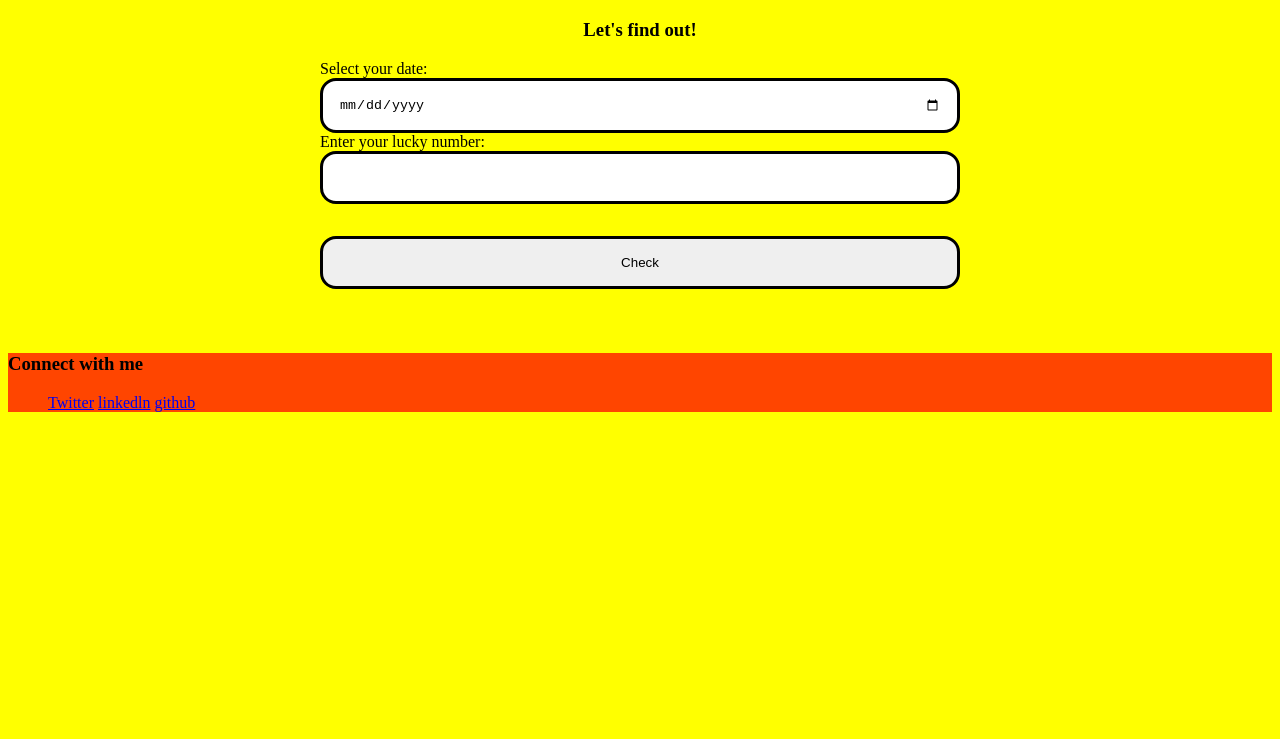
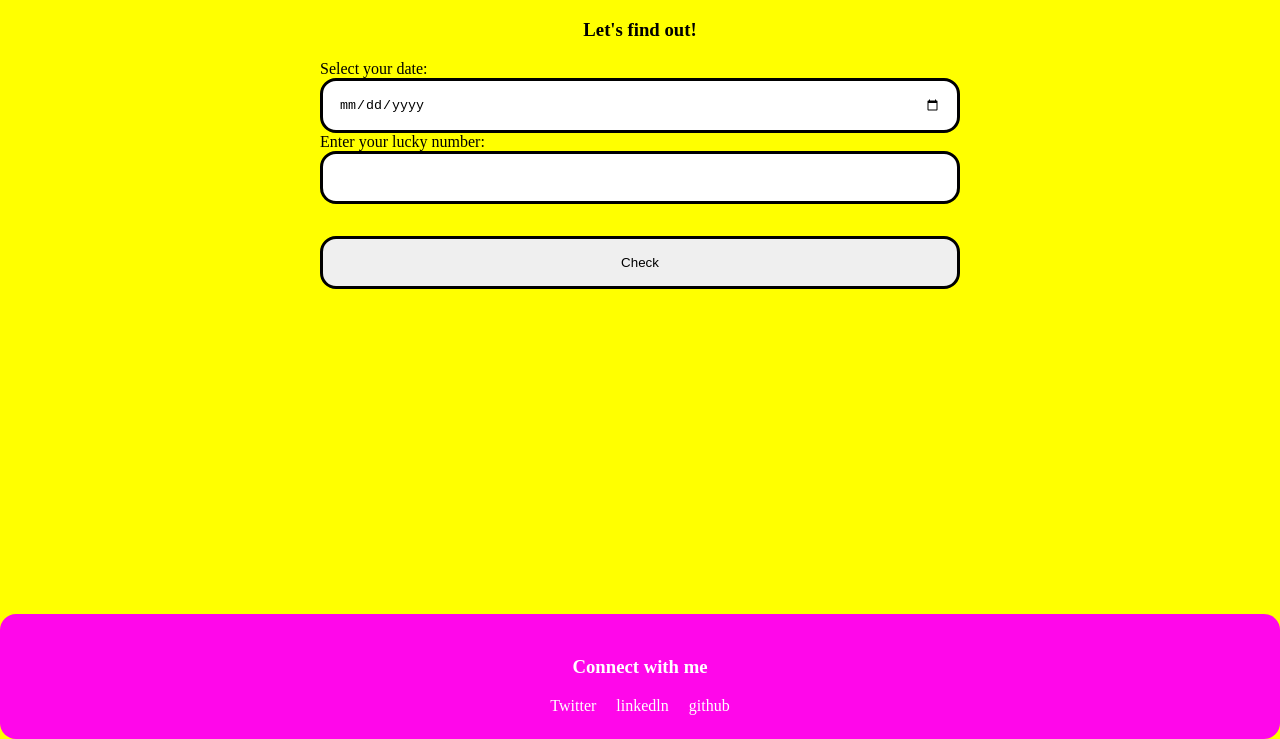
Before and after one commit to Shah-Arsalan/Is-your-birthday-lucky, a plain HTML site: page index.html in a window 1280 px wide. Shown: the part 61-800 px from the top of the page. Drawn offline with Linux system fonts and the light colour scheme.

Commit message:
added footer styling

```diff
--- a/index.html
+++ b/index.html
@@ -7,6 +7,10 @@
     <title>Lucky birthday or not?</title>
     <link rel="stylesheet" href="styles.css">
 </head>
+
+
+
+
 <div class="heading">
     <h1>Is your birthday lucky?</h1>
     <h3>Let's find out!</h3>
@@ -46,22 +50,8 @@
 
 
 
+    <script src="/app.js" type="text/javascript"></script>
+</body>
 
 
-
-
-
-
-
-
-
-
-
-
-
-
-
-
-    <script src="/app.js" type="text/javascript"></script>
-</body>
 </html>
--- a/styles.css
+++ b/styles.css
@@ -22,6 +22,7 @@
 
 body{
     background-color: yellow;
+    margin: 0;
 }
 
 
@@ -52,14 +53,43 @@ body{
     font-weight: bolder;
 }
 
-.social-list{
-    list-style: none;
+.social{
+    display:inline;
+    padding:2rem;
+    padding: 0.5rem;
+
 }
 
-.social{
-    display: inline;
+.social-list{
+    text-align:center;
+    margin:auto;
+    padding-inline-start:0;
 }
 
+
 .footer{
-    background-color: orangered;
+    background-color:rgb(255, 7, 234);
+    padding:1.5rem 0;
+    border-radius:1rem;
 }
+
+.footer .link{
+    color:white;
+}
+
+.connect{
+    text-align:center;
+    color:white;
+}
+
+.link{
+    text-decoration: none;
+}
+
+
+.footer {
+    position:absolute;
+    bottom:0;
+    width:100%;
+
+ }
```
